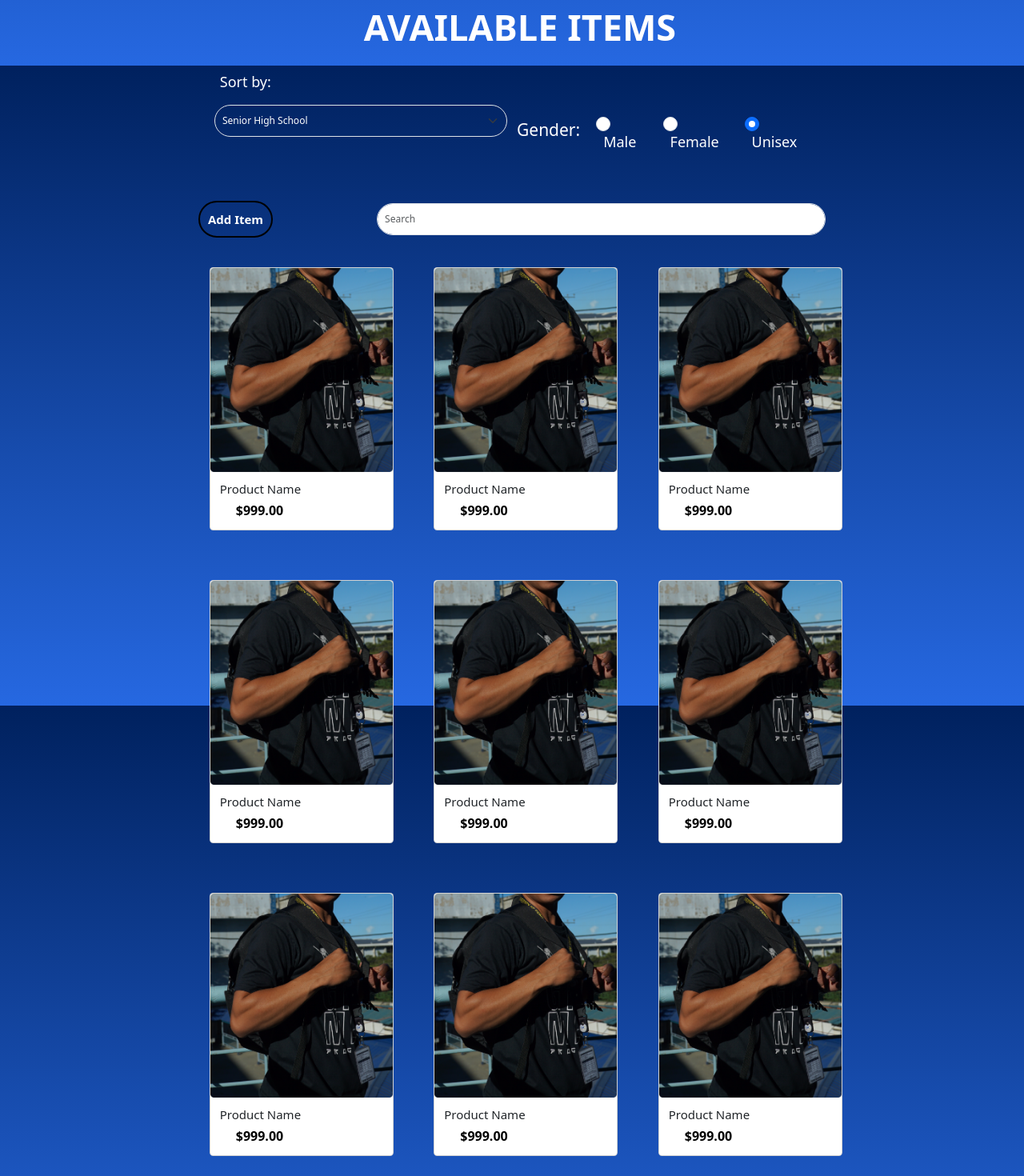
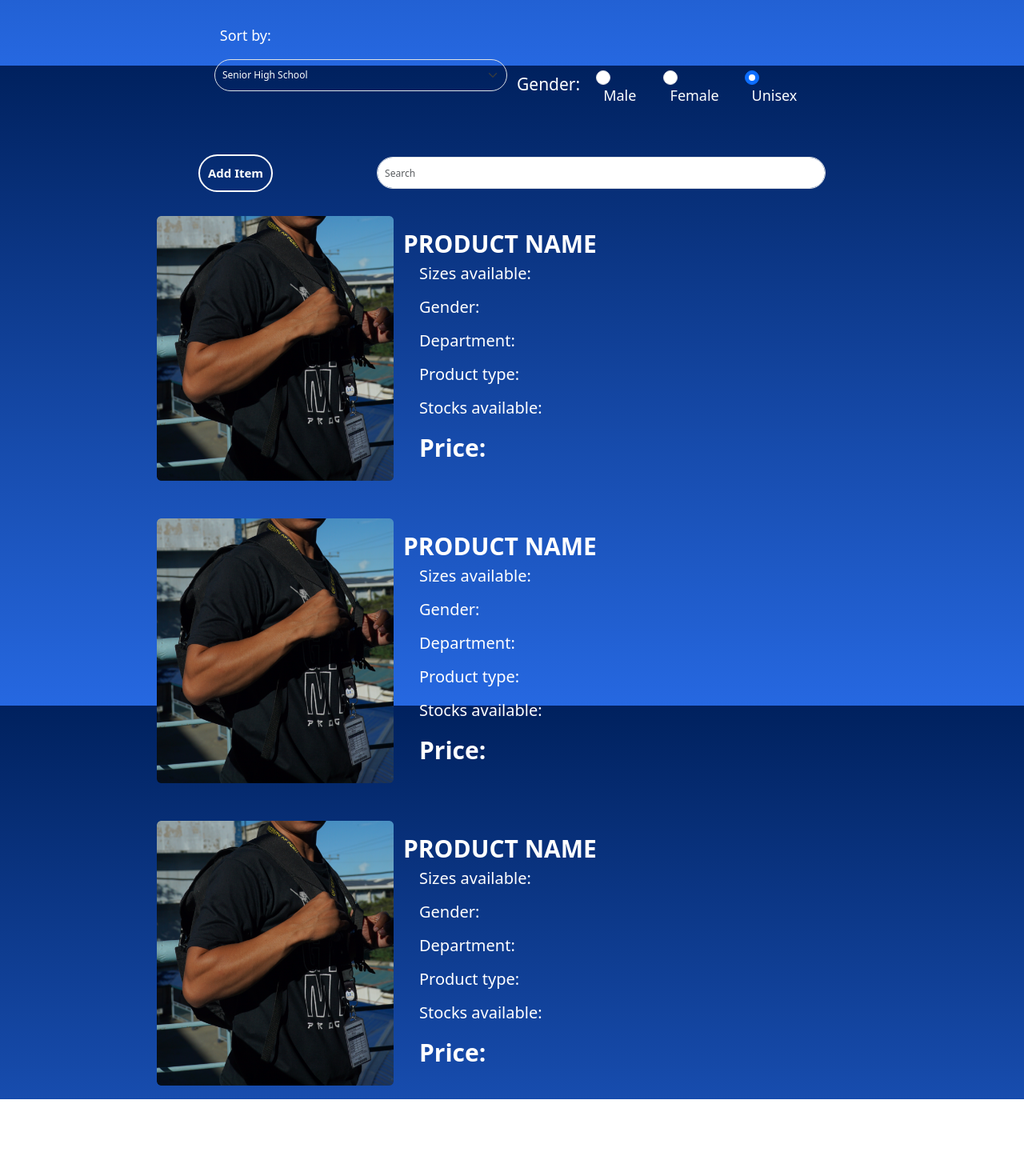
Before and after one commit to cutieesyntax/UNITEE_WEB, a React (Vite) app in the folder unitee/: page /supplier_items in a window 1280 px wide. Shown: the part 718-2188 px from the top of the page at 80% size. After the commit the page ends 2092 px from the top, so only its background shows below. Built offline with nearby package versions, Linux system fonts and the light colour scheme.

Commit message:
added upload button and changed the product card in the items page

```diff
--- a/unitee/src/pages/supplier/supplier_items.css
+++ b/unitee/src/pages/supplier/supplier_items.css
@@ -1,3 +1,10 @@
+.items-title{
+    font-size: 40px;
+    display: flex;
+    text-align: center;
+    justify-content: center;
+
+}
 .supplier-header{
     margin-left: 30px;
     align-items: center;
@@ -59,6 +66,16 @@ p{
     padding-left: 80px;
 }
 
+.upload-featured-item{
+    position: absolute;
+    display: flex;
+    flex-flow: column;
+    align-items: center;
+    justify-content: center;
+    gap: 40px;
+    margin: 20px;
+}
+
 .featured-title{
     font-size: 20px;
     padding-left: 80px;
@@ -68,9 +85,30 @@ p{
 .add-item-btn{
     border-style: solid;
     border-radius: 25px;
+    border-color: white;
     font-size: 15px;
     background-color: transparent;
     padding: 10px;
     font-weight: 600;
     margin-right: 130px;
 }
+
+.featured-{
+    background-color: #65A4F6;
+    position: absolute;
+    display: flex;
+    flex-flow: column;
+    align-items: center;
+    justify-content: center;
+    gap: 40px;
+}
+
+.card-title-supplier{
+    font-size: 30px;
+    font-weight: 700;
+}
+
+.size-available, .prod-gender, .prod-department, .prod-type, .prod-stock{
+    font-size: 20px;
+    font-weight: 300;
+}
--- a/unitee/src/pages/supplier/supplier_items.tsx
+++ b/unitee/src/pages/supplier/supplier_items.tsx
@@ -52,8 +52,14 @@ function Supplier (){
 
                 <div className="col-md-7">
                 <span className="featured-title">Featured Item</span>
+                    <div>
                     <img src={ featured_item } className="featured-img"/>
                 </div>
+                <div className="col-md-7 upload-featured-item">
+                <button type="button" className="btn btn-outline-warning" style={{ fontSize:'20px' }}>Upload Image</button>
+                    </div>
+                    </div>
+
 
             </div>
 
@@ -61,7 +67,7 @@ function Supplier (){
             <div className='container shop-contianer'>
         <div className='col content-container'>
         <div className='row g-3' style={{ justifyContent: 'center' }}>
-            <p className='shop-title' style={{ marginTop:'150px' }}>AVAILABLE ITEMS</p>
+            <p className='items-title' style={{ marginTop:'100px', fontWeight:'400' }}>AVAILABLE ITEMS</p>
             <h4 className='col-md-9' style={{ paddingLeft:'60px' }}>Sort by:</h4>
             <div className='col-md-4 department-select'>
             <select className="form-select select" style={{ backgroundColor:'transparent', color:'white' }}>
@@ -115,100 +121,66 @@ function Supplier (){
                     </div>
                 </div>
 
-                <div className='col-md-12 product-container'>
-                    <div className='col-md-3'>
-                        <div className="card" style={{width:'230px'}}>
-                            <img src={ product }/>
+<div className="card mb-3" style={{maxWidth: '900px',backgroundColor:'transparent', borderStyle:'none', marginTop:'30px'}}>
+  <div className="row g-0">
+    <div className="col-md-4">
+      <img src={ product } className="img-fluid rounded-start" alt="..."/>
+    </div>
+    <div className="col-md-8">
       <div className="card-body">
-                                <h5 className="card-title">Product Name</h5>
-                                <p className="card-text">$999.00</p>
-                            </div>
-                        </div>
-                    </div>
-
-                    <div className='col-md-3'>
-                        <div className="card" style={{width:'230px'}}>
-                            <img src={ product }/>
-                            <div className="card-body">
-                                <h5 className="card-title">Product Name</h5>
-                                <p className="card-text">$999.00</p>
-                            </div>
-                        </div>
-                    </div>
-
-                    <div className='col-md-3'>
-                        <div className="card" style={{width:'230px'}}>
-                            <img src={ product }/>
-                            <div className="card-body">
-                                <h5 className="card-title">Product Name</h5>
-                                <p className="card-text">$999.00</p>
-                            </div>
-                        </div>
-                    </div>
-            </div>
-            <div className='col-md-12 product-container'>
-                    <div className='col-md-3'>
-                        <div className="card" style={{width:'230px'}}>
-                            <img src={ product }/>
-                            <div className="card-body">
-                                <h5 className="card-title">Product Name</h5>
-                                <p className="card-text">$999.00</p>
-                            </div>
-                        </div>
-                    </div>
-
-                    <div className='col-md-3'>
-                        <div className="card" style={{width:'230px'}}>
-                            <img src={ product }/>
-                            <div className="card-body">
-                                <h5 className="card-title">Product Name</h5>
-                                <p className="card-text">$999.00</p>
-                            </div>
-                        </div>
-                    </div>
-
-                    <div className='col-md-3'>
-                        <div className="card" style={{width:'230px'}}>
-                            <img src={ product }/>
-                            <div className="card-body">
-                                <h5 className="card-title">Product Name</h5>
-                                <p className="card-text">$999.00</p>
+        <span className="card-title-supplier">PRODUCT NAME</span>
+        <p className="size-available">Sizes available: </p>
+        <p className="prod-gender">Gender: </p>
+        <p className="prod-department">Department: </p>
+        <p className="prod-type">Product type: </p>
+        <p className="prod-stock">Stocks available: </p>
+        <span></span>
+        <p className="prod-price">Price: </p>
       </div>
     </div>
   </div>
 </div>
 
-            <div className='col-md-12 product-container'>
-                    <div className='col-md-3'>
-                        <div className="card" style={{width:'230px'}}>
-                            <img src={ product }/>
+<div className="card mb-3" style={{maxWidth: '900px',backgroundColor:'transparent', borderStyle:'none', marginTop:'30px'}}>
+  <div className="row g-0">
+    <div className="col-md-4">
+      <img src={ product } className="img-fluid rounded-start" alt="..."/>
+    </div>
+    <div className="col-md-8">
       <div className="card-body">
-                                <h5 className="card-title">Product Name</h5>
-                                <p className="card-text">$999.00</p>
+        <span className="card-title-supplier">PRODUCT NAME</span>
+        <p className="size-available">Sizes available: </p>
+        <p className="prod-gender">Gender: </p>
+        <p className="prod-department">Department: </p>
+        <p className="prod-type">Product type: </p>
+        <p className="prod-stock">Stocks available: </p>
+        <span></span>
+        <p className="prod-price">Price: </p>
+      </div>
     </div>
   </div>
 </div>
 
-                    <div className='col-md-3'>
-                        <div className="card" style={{width:'230px'}}>
-                            <img src={ product }/>
+<div className="card mb-3" style={{maxWidth: '900px',backgroundColor:'transparent', borderStyle:'none', marginTop:'30px'}}>
+  <div className="row g-0">
+    <div className="col-md-4">
+      <img src={ product } className="img-fluid rounded-start" alt="..."/>
+    </div>
+    <div className="col-md-8">
       <div className="card-body">
-                                <h5 className="card-title">Product Name</h5>
-                                <p className="card-text">$999.00</p>
+        <span className="card-title-supplier">PRODUCT NAME</span>
+        <p className="size-available">Sizes available: </p>
+        <p className="prod-gender">Gender: </p>
+        <p className="prod-department">Department: </p>
+        <p className="prod-type">Product type: </p>
+        <p className="prod-stock">Stocks available: </p>
+        <span></span>
+        <p className="prod-price">Price: </p>
+      </div>
     </div>
   </div>
 </div>
 
-                    <div className='col-md-3'>
-                        <div className="card" style={{width:'230px'}}>
-                            <img src={ product }/>
-                            <div className="card-body">
-                                <h5 className="card-title">Product Name</h5>
-                                <p className="card-text">$999.00</p>
-                            </div>
-                        </div>
-                    </div>
-            </div>
             </div>
 
 
```
Lines whose indentation alone changed are shown as unchanged.
